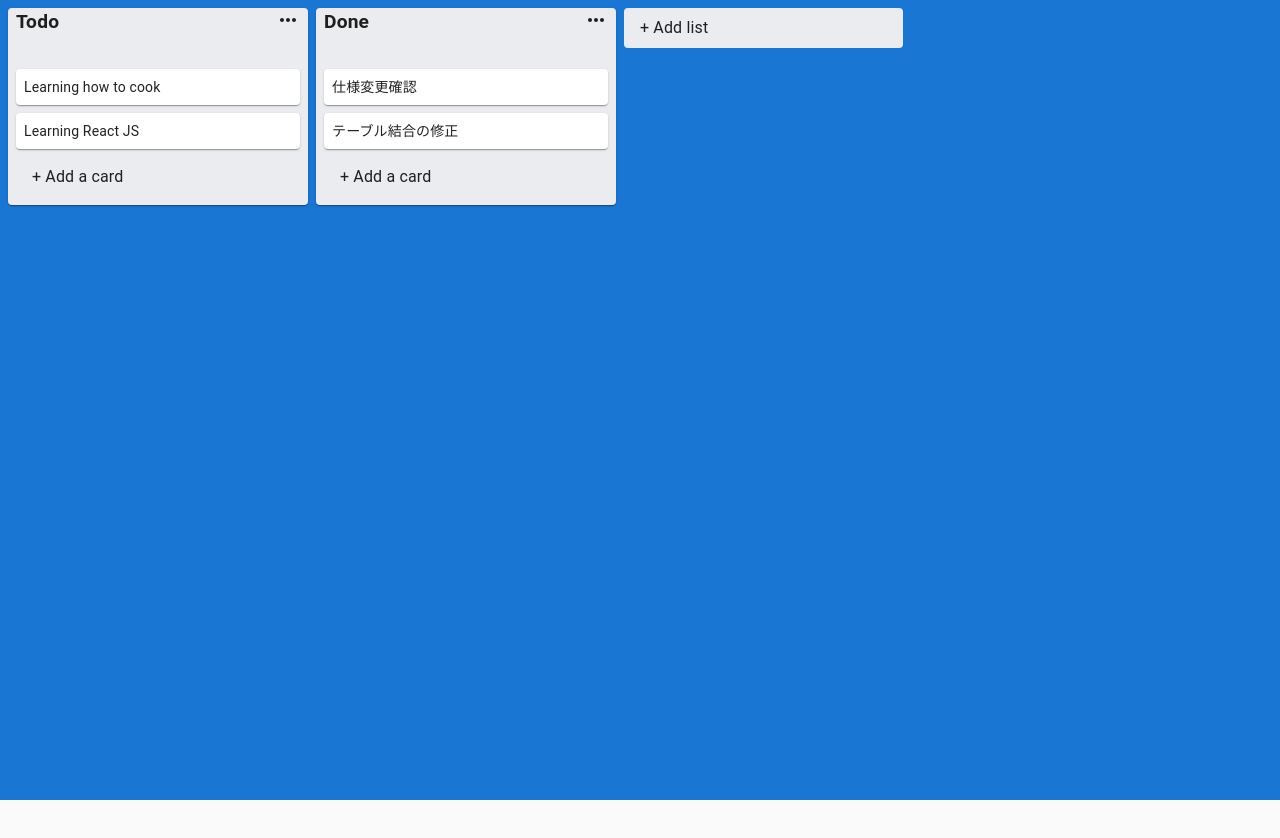
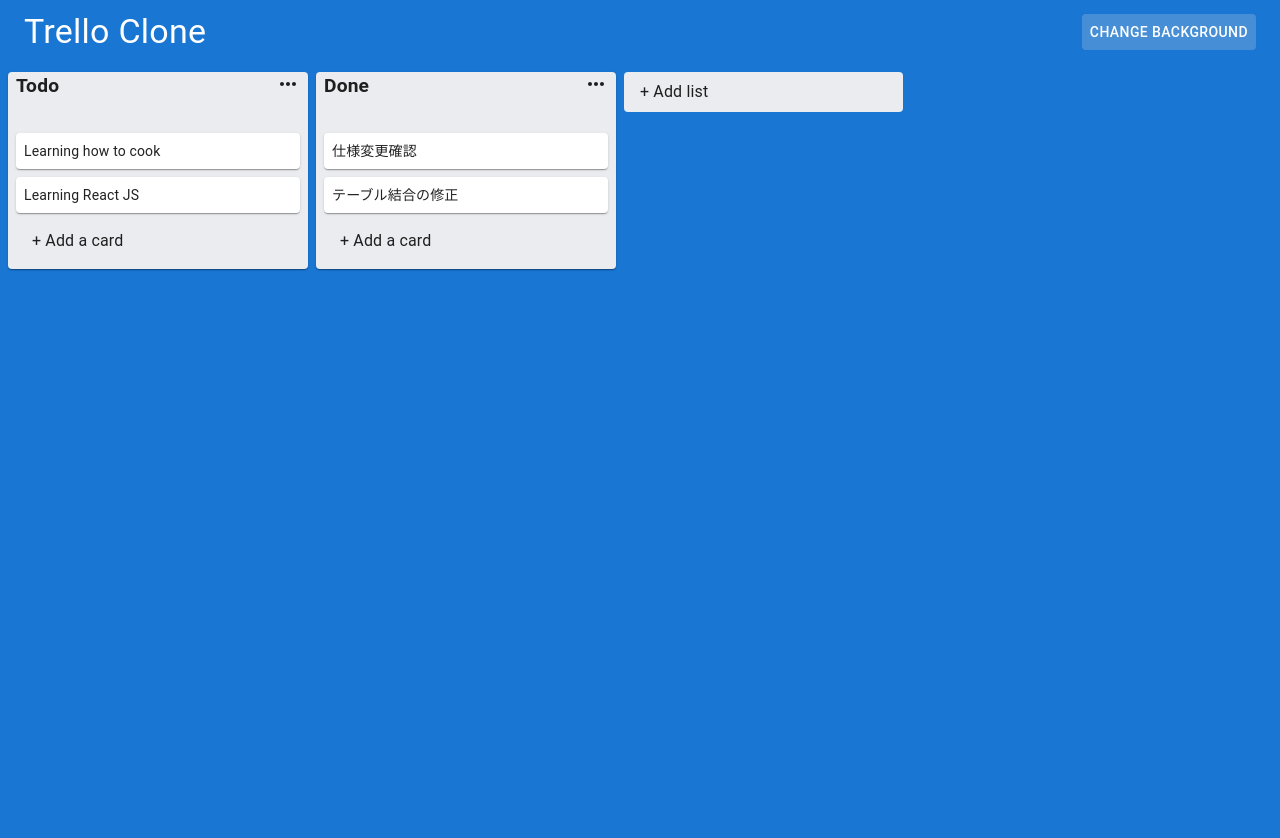
Before and after one commit to sjc-bui/trello, a React (Create React App) app: page / in a window 1280 px wide. Shown: the top 838 px of the page. Before the commit the page ends 800 px from the top, so only its background shows below. Built offline with nearby package versions, Linux system fonts and the light colour scheme.

Commit message:
change background color

```diff
--- a/src/App.js
+++ b/src/App.js
@@ -6,15 +6,15 @@
 import InputContainer from './components/Input/InputContainer';
 import { makeStyles } from '@material-ui/core/styles';
 import { DragDropContext, Droppable } from 'react-beautiful-dnd';
+import Navigation from './components/Nav/Navigation';
 
 const useStyle = makeStyles((theme) => ({
     root: {
         display: 'flex',
         minHeight: '100vh',
-        backgroundColor: '#1976d2',
         width: '100%',
         overflowY: 'auto'
-    }
+    },
 }))
 
 function empty(e) {
@@ -34,6 +34,7 @@
 const App = () => {
     const classes = useStyle();
     const [data, setData] = useState(store);
+    const [defaultBackground, changeBackground] = useState('#1976d2')
 
     const addMoreCard = (title, listId) => {
         if (empty(title)) return;
@@ -143,6 +144,15 @@
     }
 
     return (
+        <div
+            style={{
+                backgroundColor: defaultBackground,
+                backgroundImage: `url(${defaultBackground})`,
+                backgroundSize: 'cover',
+                backgroundRepeat: 'no-repeat',
+                backgroundPosition: 'center center',
+            }}>
+            <Navigation changeBackground={changeBackground} />
             <StoreApi.Provider value={{ addMoreCard, addMoreList, updateListTitle }}>
                 <DragDropContext onDragEnd={onDragEnd}>
                     <Droppable droppableId="app" type='list' direction="horizontal">
@@ -162,6 +172,7 @@
                     </Droppable>
                 </DragDropContext>
             </StoreApi.Provider>
+        </div>
     )
 }
 
--- a/src/components/Input/InputContainer.jsx
+++ b/src/components/Input/InputContainer.jsx
@@ -14,7 +14,8 @@
         margin: theme.spacing(0, 1, 1, 1),
         background: '#EBECF0',
         '&:hover': {
-            backgroundColor: fade('#000', 0.25)
+            backgroundColor: fade('#fff', 0.65),
+            cursor: 'pointer'
         }
     }
 }));
--- /dev/null
+++ b/src/components/Nav/Navigation.jsx
@@ -0,0 +1,16 @@
+import React, { useState } from 'react';
+import TopBar from './TopBar';
+import SideBar from './SideBar';
+
+const Navigation = ({ changeBackground }) => {
+    const [openSideMenu, setOpenSideMenu] = useState(false);
+
+    return (
+        <div>
+            <TopBar setOpenSideMenu={setOpenSideMenu} />
+            <SideBar openSideMenu={openSideMenu} setOpenSideMenu={setOpenSideMenu} changeBackground={changeBackground} />
+        </div>
+    )
+}
+
+export default Navigation;
--- /dev/null
+++ b/src/components/Nav/SideBar.jsx
@@ -0,0 +1,102 @@
+import React, { useState } from 'react';
+import { makeStyles } from '@material-ui/core/styles';
+import { Drawer, Grow } from '@material-ui/core';
+import colors from '../../utils/color';
+
+const useStyle = makeStyles((theme) => ({
+    drawer: {
+        width: '300px'
+    },
+    menu: {
+        marginTop: theme.spacing(2),
+        display: 'flex',
+        justifyContent: 'space-around',
+    },
+    box: {
+        width: '46%',
+        height: '90px',
+        borderRadius: '9px',
+        marginBottom: theme.spacing(2),
+    },
+    optionContainer: {
+        display: 'flex',
+        flexWrap: 'wrap',
+        justifyContent: 'space-around',
+        marginTop: theme.spacing(2),
+    }
+}))
+
+const SideBar = ({ openSideMenu, setOpenSideMenu, changeBackground }) => {
+    const classes = useStyle();
+    const [openColorOptions, setOpenColorOptions] = useState(false);
+
+    return (
+        <div>
+            <Drawer
+                anchor="right"
+                open={openSideMenu}
+                onClose={() => {
+                    setOpenSideMenu(false);
+                }}>
+                <div className={classes.drawer}>
+                    <div className={classes.menu}>
+                        <div
+                            className={classes.box}
+                            style={{
+                                backgroundImage: 'url(https://512pixels.net/downloads/macos-wallpapers-thumbs/10-14-Night-Thumb.jpg)',
+                                backgroundRepeat: 'no-repeat',
+                                backgroundSize: 'cover',
+                            }}
+                            onClick={() => setOpenColorOptions(false)}>
+                        </div>
+                        <div
+                            className={classes.box}
+                            style={{
+                                backgroundImage: 'url(https://www.color-hex.com/palettes/7900.png)',
+                                backgroundRepeat: 'no-repeat',
+                                backgroundSize: 'cover',
+                            }}
+                            onClick={() => setOpenColorOptions(true)}>
+                        </div>
+                    </div>
+                    {openColorOptions ?
+                        <Grow in={true}>
+                            <div className={classes.optionContainer}>
+                                {colors.map((color, index) => {
+                                    return (
+                                        <div
+                                            key={index}
+                                            className={classes.box}
+                                            style={{
+                                                background: color
+                                            }}
+                                            onClick={() => changeBackground(color)}
+                                            >
+                                        </div>
+                                    );
+                                })}
+                            </div>
+                        </Grow>
+                        :
+                        <Grow in={true}>
+                            <div className={classes.optionContainer}>
+                                <div
+                                    className={classes.box}
+                                    style={{
+                                        backgroundImage: 'url(https://512pixels.net/downloads/macos-wallpapers-thumbs/10-14-Night-Thumb.jpg)',
+                                        backgroundRepeat: 'no-repeat',
+                                        backgroundSize: 'cover',
+                                    }}
+                                    onClick={() => changeBackground('https://512pixels.net/downloads/macos-wallpapers-thumbs/10-14-Night-Thumb.jpg')}
+                                    >
+                                </div>
+                            </div>
+                        </Grow>
+                    }
+                </div>
+            </Drawer>
+        </div>
+    )
+}
+
+export default SideBar;
--- /dev/null
+++ b/src/components/Nav/TopBar.jsx
@@ -0,0 +1,38 @@
+import React from 'react';
+import { makeStyles } from '@material-ui/core/styles'
+import { AppBar, Button, Toolbar, Typography } from '@material-ui/core';
+
+const useStyle = makeStyles((theme) => ({
+    AppBar: {
+        background: 'None'
+    },
+    title: {
+        flexGrow: 1
+    },
+    changeBackgroundBtn: {
+        color: '#fff',
+        backgroundColor: '#dadde13b'
+    }
+}))
+
+const TopBar = ({ setOpenSideMenu }) => {
+    const classes = useStyle();
+
+    return (
+        <div>
+            <AppBar className={classes.AppBar} position="static" elevation={0}>
+                <Toolbar>
+                    <Typography className={classes.title} variant="h4">Trello Clone</Typography>
+                    <Button
+                        onClick={() => {
+                            setOpenSideMenu(true)
+                        }}
+                        className={classes.changeBackgroundBtn}>
+                        Change background</Button>
+                </Toolbar>
+            </AppBar>
+        </div>
+    )
+}
+
+export default TopBar;
--- /dev/null
+++ b/src/utils/color.js
@@ -0,0 +1,11 @@
+const colors = [
+    '#880e4f',
+    '#4a148c',
+    '#1a237e',
+    '#01579b',
+    '#1b5e20',
+    '#bf360c',
+    '#f57f17',
+]
+
+export default colors;
```
Also changed, not shown: src/images/colorPalette.png (added). Lines whose indentation alone changed are shown as unchanged.
